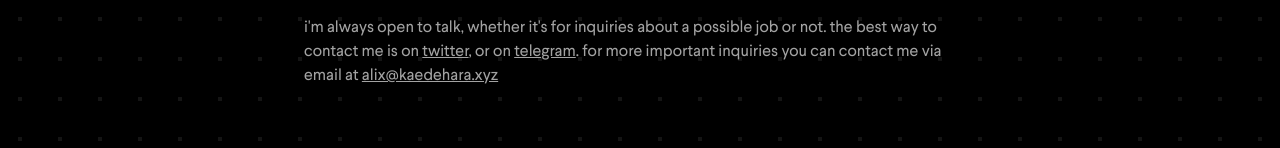
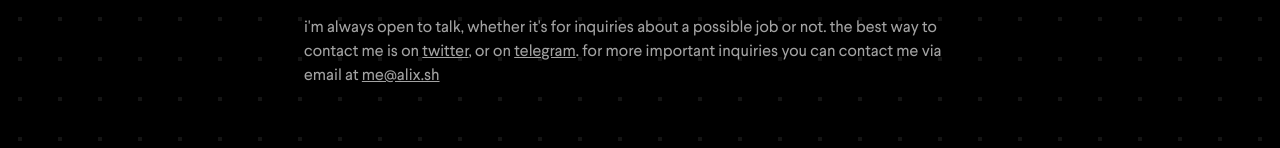
Before and after one commit to alixdotsh/alix.sh, a Next.js app: page / in a window 1280 px wide. Shown: the part 1201-1349 px from the top of the page. Built offline with nearby package versions, Linux system fonts and the light colour scheme; what tailwindcss-bg-patterns would draw is missing.

Commit message:
add new email

```diff
--- a/pages/index.tsx
+++ b/pages/index.tsx
@@ -67,7 +67,7 @@ const Home = () => {
               </a>
             )}
             <Mail onClick={() => {
-              navigator.clipboard.writeText("alix@kaedehara.xyz")
+              navigator.clipboard.writeText("me@alix.sh")
               setShowCopied(true)
 
               setInterval(() => {
@@ -119,7 +119,7 @@ const Home = () => {
             i'm always open to talk, whether it's for inquiries about a possible job or not. the best way to contact me is on
             <span> <a className="underline" href="https://twitter.com/alixdotsh">twitter</a></span>, or on
             <span> <a className="underline" href="https://t.me/alixowo">telegram</a></span>. for more important inquiries
-            you can contact me via email at <span> <a className="underline" href="mailto:alix@kaedehara.xyz">alix@kaedehara.xyz</a></span>
+            you can contact me via email at <span> <a className="underline" href="mailto:me@alix.sh">me@alix.sh</a></span>
           </p>
         </div>
       </div>
```
